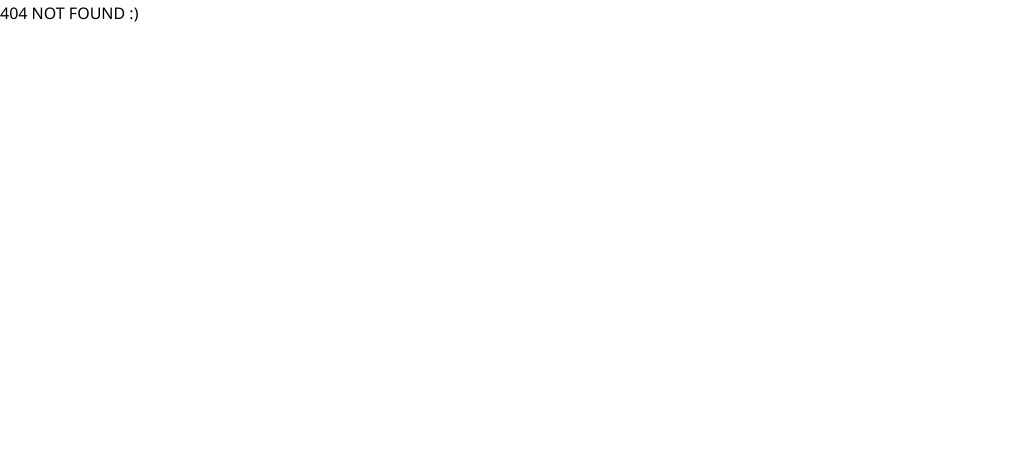
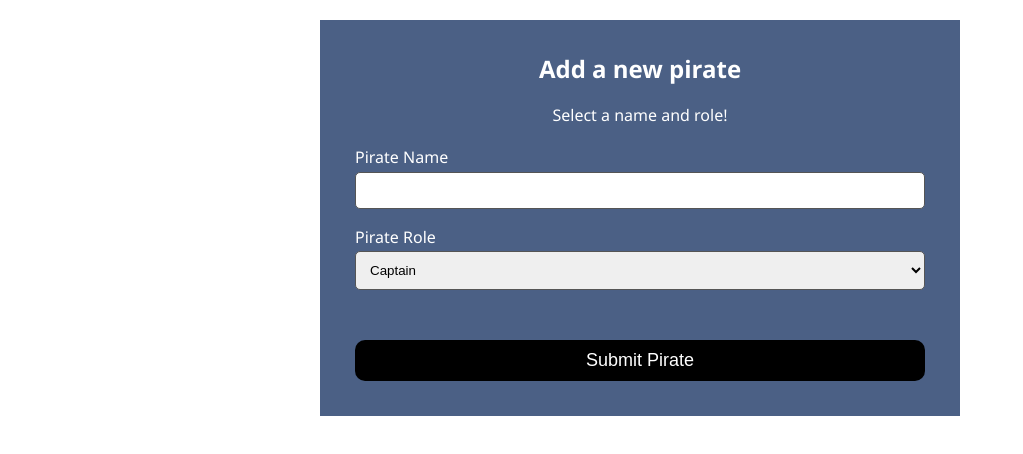
Before and after one commit to 2011JavaReact/5wPirateUI-react, a React (Create React App) app: page /add in a window 1280 px wide. Before the commit this address had no page. Shown: the top 454 px of the page, without its empty margins (0-1023 px from the left). Built offline with nearby package versions, Linux system fonts and the light colour scheme.

Commit message:
add-page

```diff
--- a/src/App.js
+++ b/src/App.js
@@ -1,12 +1,14 @@
 import './App.css';
 import {BrowserRouter as Router, Route, Switch} from "react-router-dom";
 import HomePage from './components/pages/HomePage';
+import { AddPage } from './components/pages/AddPage';
 
 function App() {
   return (
     <Router>
       <Switch>
         <Route exact path="/" component={HomePage}/>
+        <Route path="/add" component={AddPage} />
         <Route path="/" render={()=> <div>404 NOT FOUND :)</div>}/>
       </Switch>
     </Router>
--- a/src/components/pages/AddPage.js
+++ b/src/components/pages/AddPage.js
@@ -0,0 +1,32 @@
+import React from "react";
+import {useState} from "react";
+
+const AddPage = () =>{
+
+    return(
+        <section id="pirate-form-main">
+        <div class="form-wrap">
+            <h1>Add a new pirate</h1>
+            <p>Select a name and role!</p>
+            <form>
+                <div class="form-group">
+                    <label for="pirate-name">Pirate Name</label>
+                    <input type="text" id="pirate-name" name="pirate-name" />
+                </div>
+                <div class="form-group">
+                    <label for="pirate-role">Pirate Role</label>
+                    <select name="pirate-role" id="pirate-role">
+                        <option value="Captain">Captain</option>
+                        <option value="Landlubber">Landlubber</option>
+                        <option value="Quartermaster">Quartermaster</option>
+                        <option value="Pen-Spinner">Pen-Spinner</option>
+                    </select>
+                </div>
+                <button id="pirate-submit" class="btn">Submit Pirate</button>
+            </form>
+        </div>
+        </section>
+    )
+ }
+
+ export {AddPage}
```
Also changed, not shown: 1 other file (tests, documents, lock files or other folders).
